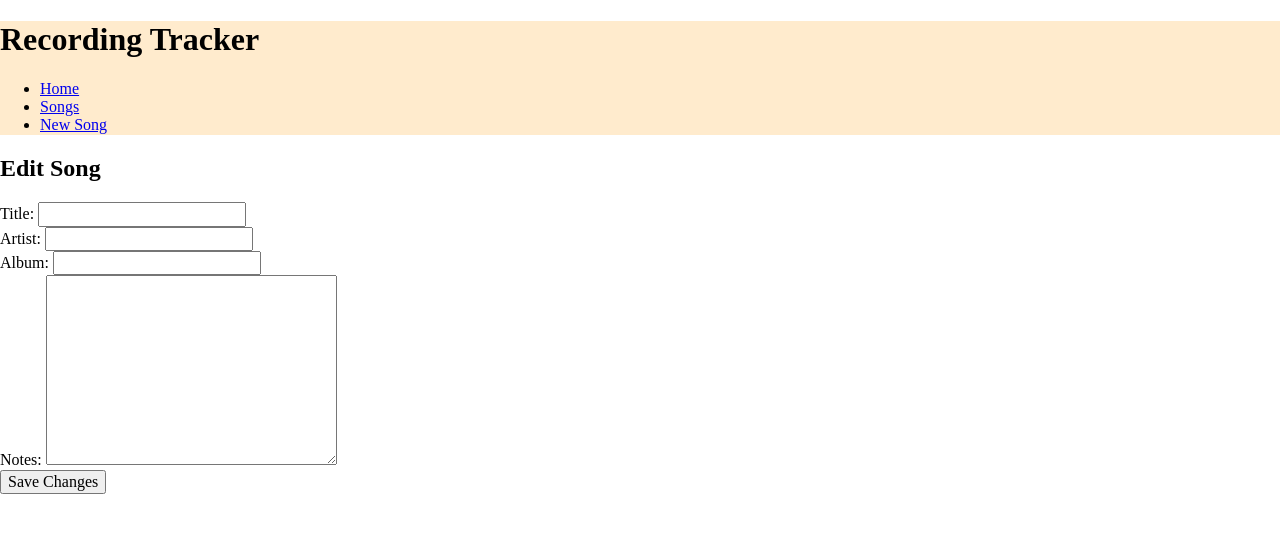
After one commit to TimoHenderson/song_recording_tracker, a Flask app: page /songs/1/edit in a window 1280 px wide. The commit adds this page. Shown: the top 533 px of the page. Run offline with Flask 2, Linux system fonts and the light colour scheme; data that the repository does not hold is empty; some libraries are stand-ins or nearby versions.

Commit message:
Add songs_controller edit route

```diff
--- a/recording_tracker/controllers/songs_controller.py
+++ b/recording_tracker/controllers/songs_controller.py
@@ -25,9 +25,17 @@ def new():
     return render_template("songs/new.html")
 
 
+# Create
 @songs_blueprint.route("/songs", methods=["POST"])
 def create():
     form = request.form
     new_song = Song(form["title"], form["artist"], form["album"], form["notes"])
     song_repository.save(new_song)
     return redirect("/songs")
+
+
+# Edit
+@songs_blueprint.route("/songs/<id>/edit")
+def edit(id):
+    song = song_repository.select(id)
+    return render_template("songs/edit.html", song=song)
--- /dev/null
+++ b/recording_tracker/templates/songs/edit.html
@@ -0,0 +1,25 @@
+{% extends 'base.html' %}
+{% block content %}
+<h2>Edit Song</h2>
+<form action="/songs/{{ song.id }}" method="post">
+    <div>
+        <label for="title">Title: </label>
+        <input type="text" name="title" id="title" value="{{ song.title }}">
+    </div>
+    <div>
+        <label for="artist">Artist: </label>
+        <input type="text" name="artist" id="artist" value="{{ song.artist }}">
+    </div>
+    <div>
+        <label for="album">Album: </label>
+        <input type="text" name="album" id="album" value="{{ song.album }}">
+    </div>
+    <div>
+        <label for="notes">Notes: </label>
+        <textarea name="notes" id="notes" cols="30" rows="10" value="{{ song.notes }}"></textarea>
+    </div>
+    <div>
+        <input type="submit" value="Save Changes">
+    </div>
+</form>
+{% endblock content %}
--- a/recording_tracker/templates/songs/show.html
+++ b/recording_tracker/templates/songs/show.html
@@ -1,4 +1,5 @@
 {% extends 'base.html' %}
 {% block content %}
 {{ song.__dict__ }}
+<a href="/songs/{{ song.id }}/edit">Edit</a>
 {% endblock content %}
```
